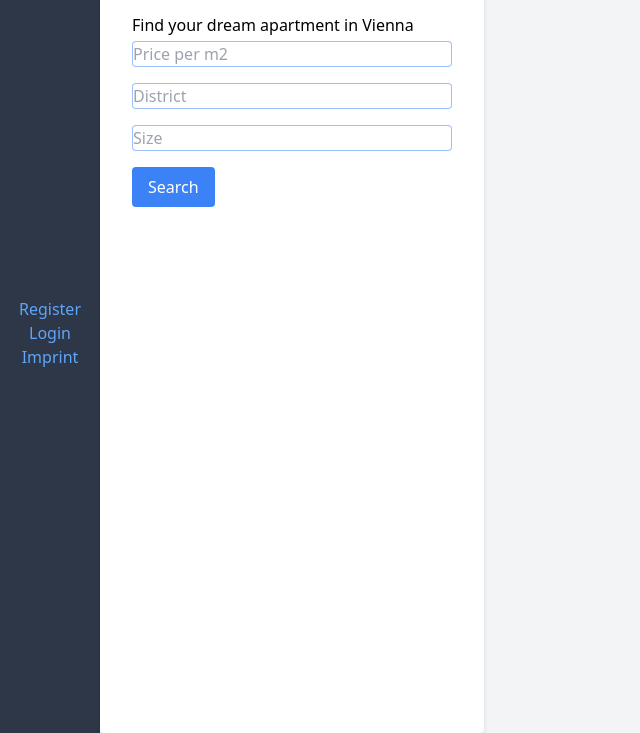
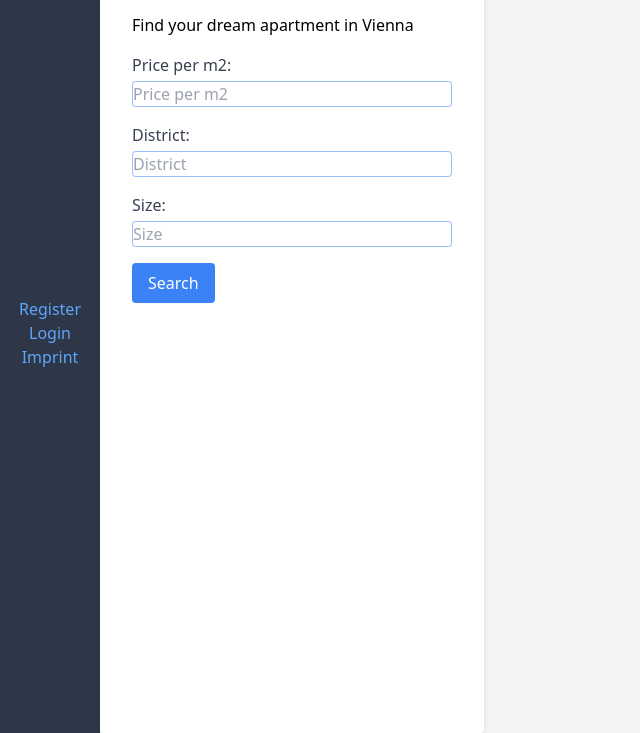
Before and after one commit to nicojoech/realEstateCrawler, a website: page src/index.html in a window 1280 px wide. Shown: the part 67-800 px from the top of the page, without its empty margins (0-640 px from the left). Drawn offline with Linux system fonts and the light colour scheme.

Commit message:
added labels

```diff
--- a/src/index.html
+++ b/src/index.html
@@ -15,13 +15,18 @@
     <div class="right-column bg-white p-8 rounded shadow-md w-96">
       <h1 class="text-2xl font-semibold mb-4">RealEstateCrawler</h1>
       <p class="text-lg text-gray-600 mb-6">Find your dream apartment in Vienna</p>
-      <form id="searchForm" class="mb-6">
+      <form id="searchForm" class="mb-6 mt-4">
         <!-- Input fields for search parameters -->
-        <!-- Example: Price per m2, district, size, etc -->
-        <input type="text" placeholder="Price per m2" class="border border-blue-500 border-opacity-50 rounded form-input mt-1 block w-full mb-4" />
-        <input type="text" placeholder="District" class="border border-blue-500 border-opacity-50 rounded form-input mt-1 block w-full mb-4" />
-        <input type="text" placeholder="Size" class="border border-blue-500 border-opacity-50 rounded form-input mt-1 block w-full mb-4" />
-        <!-- Add other search parameters as needed -->
+        <label for="pricePerM2" class="block text-gray-700 mb-1">Price per m2:</label>
+        <input type="text" id="pricePerM2" placeholder="Price per m2" class="border border-blue-500 border-opacity-50 rounded form-input mt-1 block w-full mb-4" />
+
+        <label for="district" class="block text-gray-700 mb-1">District:</label>
+        <input type="text" id="district" placeholder="District" class="border border-blue-500 border-opacity-50 rounded form-input mt-1 block w-full mb-4" />
+
+        <label for="size" class="block text-gray-700 mb-1">Size:</label>
+        <input type="text" id="size" placeholder="Size" class="border border-blue-500 border-opacity-50 rounded form-input mt-1 block w-full mb-4" />
+        <!-- Add other search parameters -->
+
         <button type="submit" class="bg-blue-500 text-white px-4 py-2 rounded hover:bg-blue-600">Search</button>
       </form>
     </div>
```
